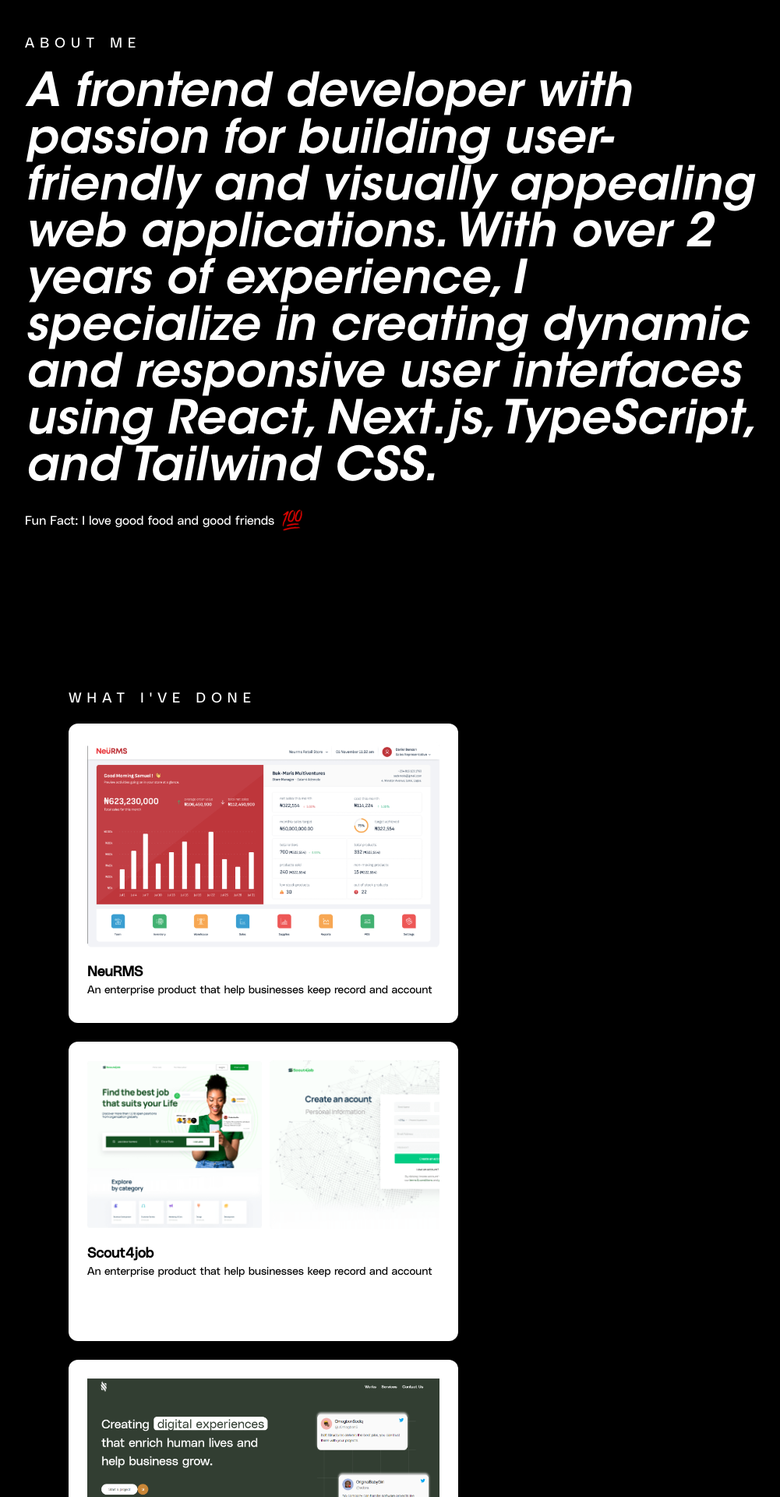
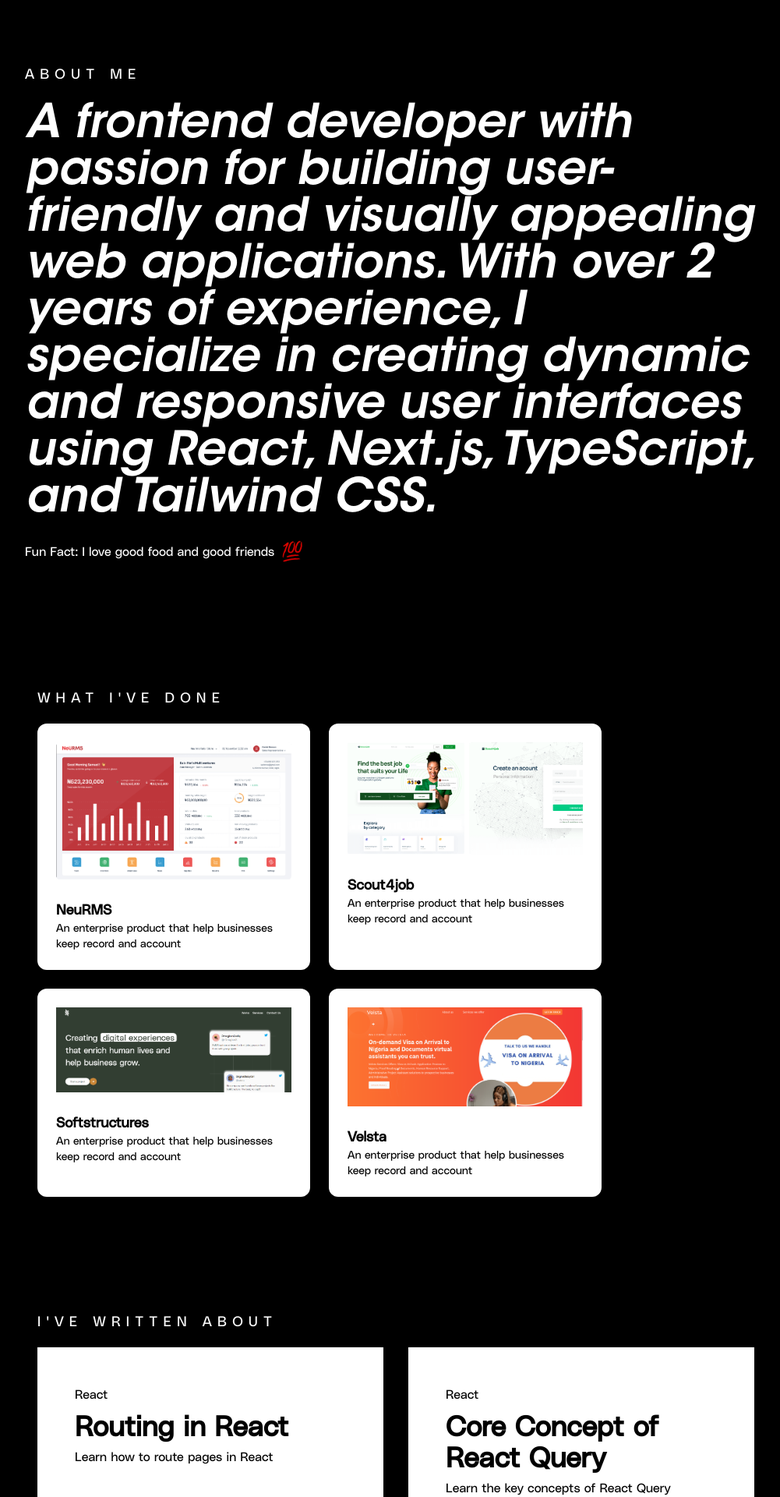
Before and after one commit to edidee/portfolio_site, a Next.js app: page / in a window 1280 px wide. Shown: the part 860-2780 px from the top of the page at 78% size, without its empty margins (132-1133 px from the left). Built offline with nearby package versions, Linux system fonts and the light colour scheme; a web font is replaced by a local one.

Commit message:
add blog section

```diff
--- a/src/components/About.tsx
+++ b/src/components/About.tsx
@@ -1,15 +1,21 @@
-import React from 'react'
+import React from "react";
 import Image from "next/image";
 
 export const About = () => {
   return (
-    <section id='about' className="h-screen px-6">
+    <section
+      id="about"
+      className="lg:h-screen px-6 text-center lg:text-left bg-black text-white py-10"
+    >
       <p className="text-sm md:text-lg tracking-[0.4em] uppercase">About Me</p>
-        <p className="mt-6 text-2xl md:text-4xl lg:text-6xl font-primary">A frontend developer with passion for building user-friendly and visually appealing web applications. With over 2 years of experience, I specialize in creating dynamic and responsive user interfaces using React, Next.js, TypeScript, and Tailwind CSS. </p>
-        <div className='flex items-center gap-2 mt-5'>
-
-        <p>Fun Fact: I love good food and good friends
+      <p className="mt-6 text-2xl md:text-4xl lg:text-6xl font-primary">
+        A frontend developer with passion for building user-friendly and
+        visually appealing web applications. With over 2 years of experience, I
+        specialize in creating dynamic and responsive user interfaces using
+        React, Next.js, TypeScript, and Tailwind CSS.{" "}
       </p>
+      <div className="flex items-center gap-2 mt-5 w-9/12 mx-auto lg:mx-0">
+        <p>Fun Fact: I love good food and good friends</p>
         <Image
           src="/assets/img/100-emoji.svg"
           alt="logo"
@@ -18,7 +24,6 @@ export const About = () => {
           className=""
         />
       </div>
-
     </section>
-  )
-}
+  );
+};
--- a/src/components/Blog.tsx
+++ b/src/components/Blog.tsx
@@ -1,7 +1,53 @@
-import React from 'react'
+import React from "react";
+import Link from "next/link";
+
+const articles = [
+  {
+    title: "Routing in React",
+    description: "Learn how to route pages in React",
+    href: "https://medium.com/shecodeafrica/routing-in-react-b9853d0d9f8e",
+    language: "React",
+  },
+  {
+    title: "Core Concept of React Query",
+    description: "Learn the key concepts of React Query",
+    href: "https://medium.com/dev-genius/core-concepts-of-react-query-567c91035331",
+    language: "React",
+  },
+  {
+    title: "How to Interact With an API from a Vue.js Application",
+    description: "Learn how to use Apis with Vue.js Framework",
+    href: "https://www.section.io/engineering-education/how-to-interact-with-an-api-from-a-vuejs-application/",
+    language: "Vue",
+  },
+  {
+    title: "How to build a task manager with Angular",
+    description: "Learn how to build a task manager with Angular",
+    href: "https://www.section.io/engineering-education/how-to-build-a-task-manager-with-angular/",
+    language: "Angular",
+  },
+];
 
 export const Blog = () => {
   return (
-    <section id='blog' className="container bg-black h-screen w-full text-white px-20 py-10 ">Blog</section>
-  )
-}
+    <section
+      id="blog"
+      className="container bg-black h-screen w-full text-white p-10 "
+    >
+      <p className="text-sm md:text-lg tracking-[0.4em] uppercase">
+        I&apos;ve written about
+      </p>
+      <div className="grid lg:grid-cols-2 gap-4 lg:gap-8 mt-5">
+        {articles.map(({ description, href, title, language }) => (
+          <div key={href} className=" bg-white text-black  p-12 hover:shadow-xl col-span-1">
+            <Link href={href}>
+              <p className="">{language}</p>
+              <p className="font-bold text-4xl my-2">{title}</p>
+              <p>{description}</p>
+            </Link>
+          </div>
+        ))}
+      </div>
+    </section>
+  );
+};
--- a/src/components/Hero.tsx
+++ b/src/components/Hero.tsx
@@ -5,11 +5,11 @@ export const Hero = () => {
   return (
     <header
       id="home"
-      className="container h-screen w-full text-black md:text-white text-center"
+      className="container mb-14 lg:mb-0 lg:h-screen w-full text-black md:text-white text-center"
     >
       <div className="w-10/12 md:w-8/12 mt-[100px] flex flex-col items-center justify-center mx-auto">
         <p className="text-sm md:text-lg tracking-[0.4em]">I am Edidiong Etok</p>
-        <h1 className="text-5xl md:text-[115px] mt-[4rem] text-black md:text-white font-bold">
+        <h1 className="text-5xl md:text-[115px] md:mt-[2rem] text-black md:text-white font-bold">
          Creative Frontend Developer <span className="text-[#eb5939]">et</span>{" "}
           Technical Writer
         </h1>
--- a/src/components/Works.tsx
+++ b/src/components/Works.tsx
@@ -44,7 +44,7 @@ export const Works = () => {
   return (
     <section
       id="works"
-      className="container bg-black lg:h-screen w-full text-white px-20 py-10 "
+      className="container bg-black lg:h-screen w-full text-white p-10 "
     >
       <p className="text-sm md:text-lg tracking-[0.4em] uppercase">
         What I&apos;ve done
@@ -53,13 +53,13 @@ export const Works = () => {
         {works.map(({ href, imageUrl, description, title }, index) => (
           <div
             key={index}
-            className={clsx("w-[500px] lg:h-96 px-6 py-6 rounded-xl bg-white")}
+            className={clsx("w-[350px] lg:h- px-6 py-6 rounded-xl bg-white")}
           >
-              <Link href={href} className="mx-auto">
+              <Link href={href} target="_blank" className="mx-auto">
             <div className="w-full mx-auto">
-                <Image src={imageUrl} alt="works" width={500} height={500} />
+                <Image src={imageUrl} alt="works" width={500} height={500} className="object-contain"/>
             </div>
-            <div className="mt-4">
+            <div className="mt-6">
               <p className="font-bold text-black text-lg">{title}</p>
               <p className="text-black text-sm">{description}</p>
             </div>
```
Lines whose indentation alone changed are shown as unchanged.
